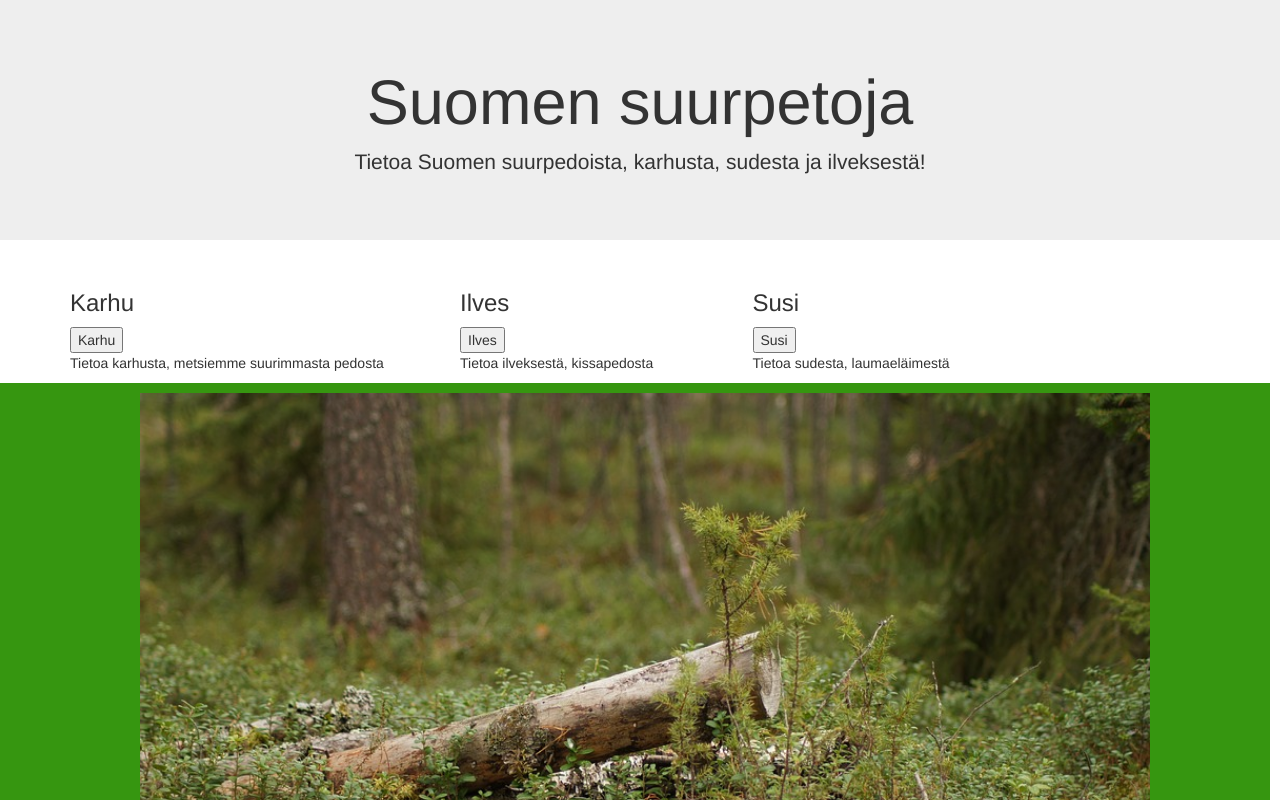
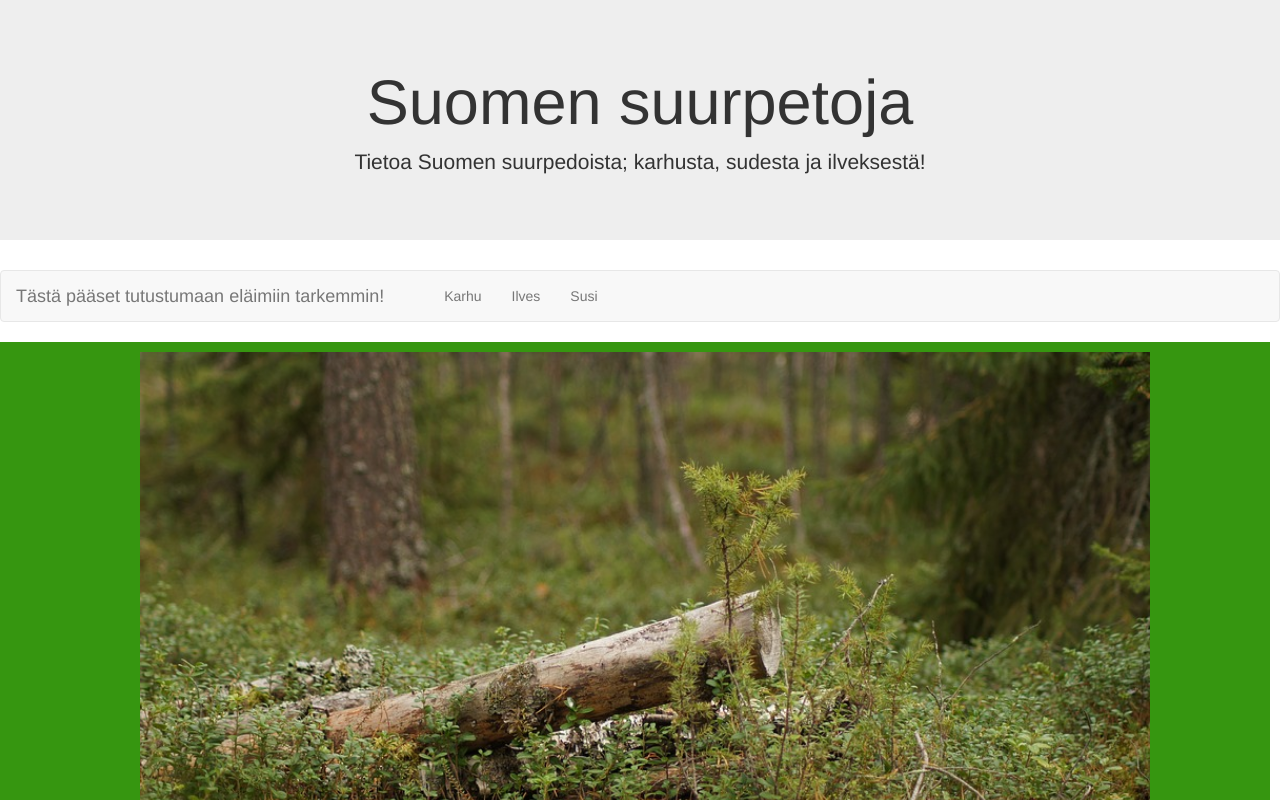
Before and after one commit to VilleKoiv/Bootstrap, a plain HTML site: page index.html in a window 1280 px wide. Shown: the top 800 px of the page. Drawn offline with nearby package versions, Linux system fonts and the light colour scheme.

Commit message:
Kuvakansio&sivuille kansio, navbar&css lisätty

```diff
--- a/index.html
+++ b/index.html
@@ -1,7 +1,7 @@
 <!DOCTYPE html>
 <html lang="en">
 <head>
-  <title>Bootstrap Example</title>
+  <title>Suurpetoja</title>
   <meta charset="utf-8">
   <meta name="viewport" content="width=device-width, initial-scale=1">
   <link rel="stylesheet" href="styles.css">
@@ -11,32 +11,26 @@
 
     <div class="jumbotron text-center">
         <h1>Suomen suurpetoja</h1>
-        <p>Tietoa Suomen suurpedoista, karhusta, sudesta ja ilveksestä!</p>
+        <p>Tietoa Suomen suurpedoista; karhusta, sudesta ja ilveksestä!</p>
       </div>
 
-      <div class="container">
-        <div class="row">
-          <div class="col-sm-4">
-            <h3>Karhu</h3>
-            <button type="button" onclick="karhu()">Karhu</button>
-            <p>Tietoa karhusta, metsiemme suurimmasta pedosta</p>
+      <nav class="navbar navbar-default">
+        <div class="container-fluid">
+          <div class="navbar-header">
+            <a class="navbar-brand" href="#">Tästä pääset tutustumaan eläimiin tarkemmin!<p>
           </div>
+          <ul class="nav navbar-nav">
+            <li><a href="pages/karhu.html">Karhu</a></li>
+            <li><a href="pages/ilves.html">Ilves</a></li>
+            <li><a href="pages/susi.html">Susi</a></li>
+          </ul>
+        </div>
+      </nav>
 
-          <div class="col-sm-3">
-            <h3>Ilves</h3>
-            <button type="button" onclick="ilves()">Ilves</button>
-            <p>Tietoa ilveksestä, kissapedosta</p>
+<img src="images/oulu-finland-1437620_960_720.jpg"> <img src="images/Metsä,_taivas_ja_merikin.jpg">
 
-          </div>
-          <div class="col-sm-4">
-            <h3>Susi</h3>
-            <button type="button" onclick="susi()">Susi</button>
-            <p>Tietoa sudesta, laumaeläimestä</p>
-          </div>
-        </div>
-      </div>
-      <img src="images/oulu-finland-1437620_960_720.jpg">
 <script src="https://ajax.googleapis.com/ajax/libs/jquery/3.6.0/jquery.min.js"></script>
 <script src="https://maxcdn.bootstrapcdn.com/bootstrap/3.4.1/js/bootstrap.min.js"></script>
+
 </body>
 </html>
--- /dev/null
+++ b/pages/pages.css
@@ -0,0 +1,12 @@
+.col-sm-6 {
+    background-color:rgb(54, 150, 16);
+}
+
+html {
+    background-color: rgb(54, 150, 16);
+}
+
+.container {
+    background-color: rgb(54, 150, 16);
+    padding-left: 2000px;
+}
```
Also changed, not shown: pages/karhu.html (+43 -0 lines), images/karhu.jpg (added), pages/susi.html (added).
